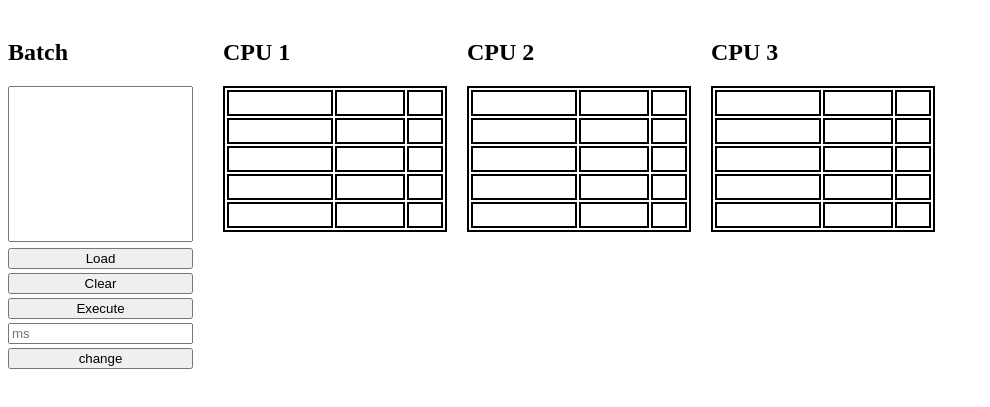
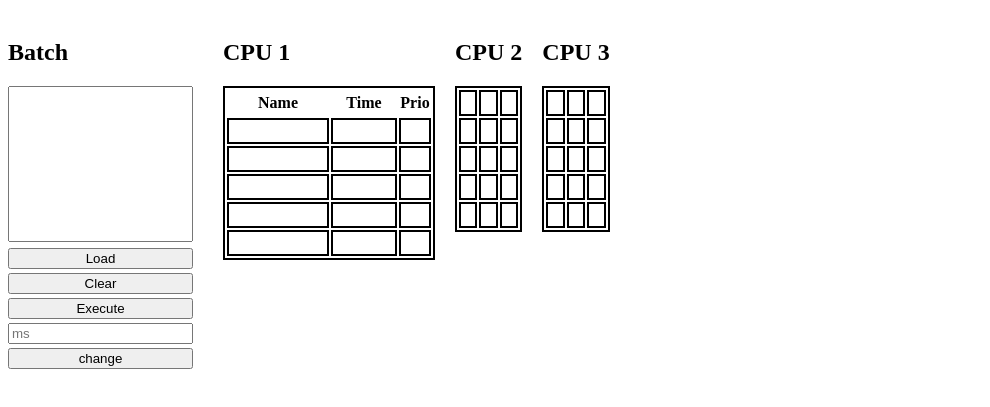
Before and after one commit to AlexanderKarlssonNTI/M7-Dispatcher, a plain HTML site: page index.html in a window 1280 px wide. Shown: the part 69-476 px from the top of the page, without its empty margins (0-990 px from the left). Drawn offline with Linux system fonts and the light colour scheme.

Commit message:
Dynamic table width

```diff
--- a/index.html
+++ b/index.html
@@ -28,9 +28,14 @@
                 <!-- <textarea id="cpu1" cols="18" rows="10" disabled></textarea> -->
                 <table class="cpuTable">
                     <tr>
-                        <td class="taskName" id="cpu1Name1"></td>
-                        <td class="taskTime" id="cpu1Time1"></td>
-                        <td class="taskPrio" id="cpu1Prio1"></td>
+                        <th>Name</th>
+                        <th>Time</th>
+                        <th>Prio</th>
+                    </tr>
+                    <tr>
+                        <td id="cpu1Name1"></td>
+                        <td id="cpu1Time1"></td>
+                        <td id="cpu1Prio1"></td>
                     </tr>
                     <tr>
                         <td class="taskName" id="cpu1Name2"></td>
--- a/style.css
+++ b/style.css
@@ -39,14 +39,17 @@ textarea {
     gap: 4px;
 }
 
-.taskName {
+/* Name-column */
+tr th:nth-child(1) {
     width: 100px;
 }
 
-.taskTime {
+/* Time-column */
+tr th:nth-child(2) {
     width: 64px;
 }
 
-.taskPrio {
+/* Prio-column */
+tr th:nth-child(3) {
     width: 30px;
 }
```
